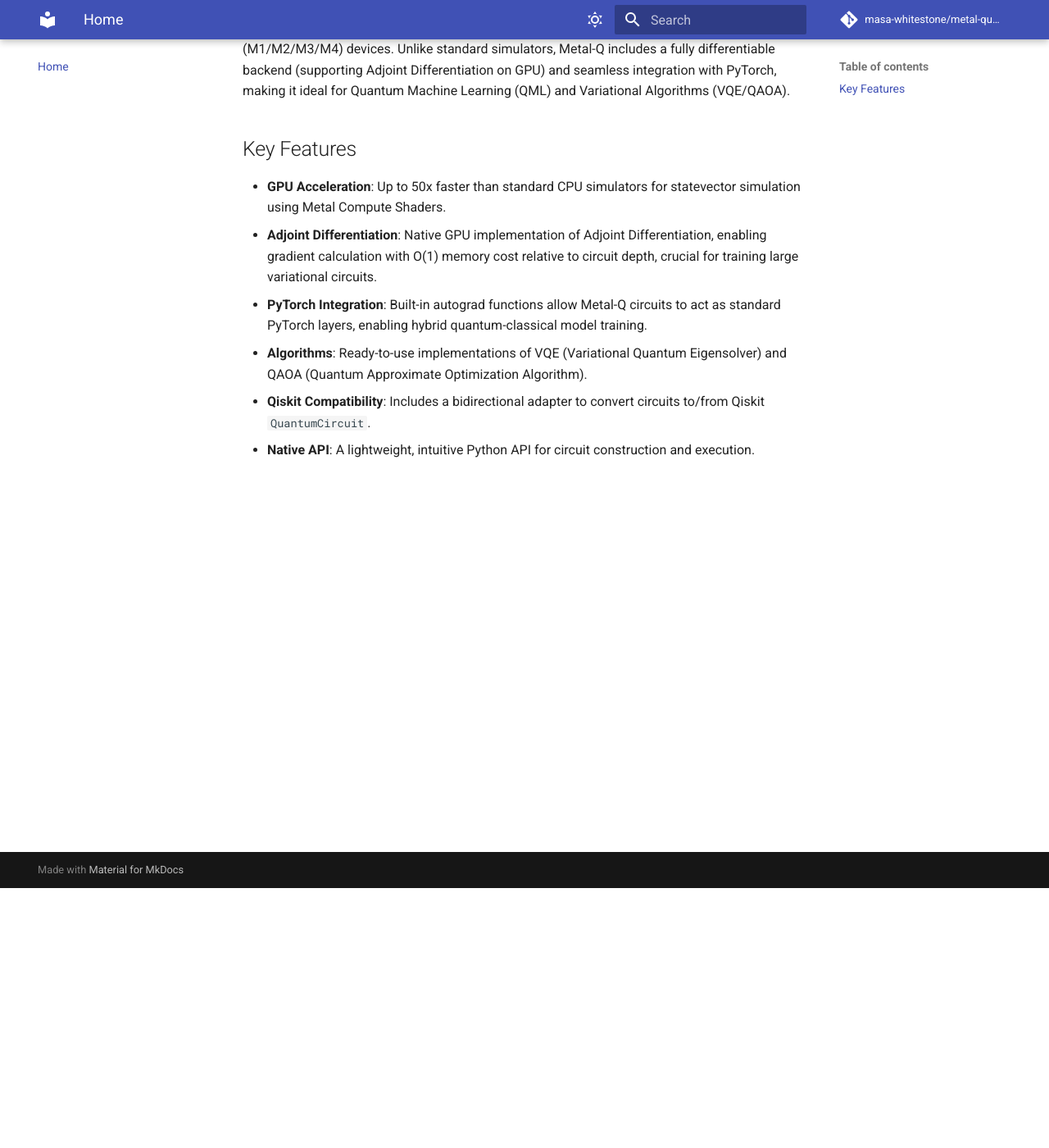
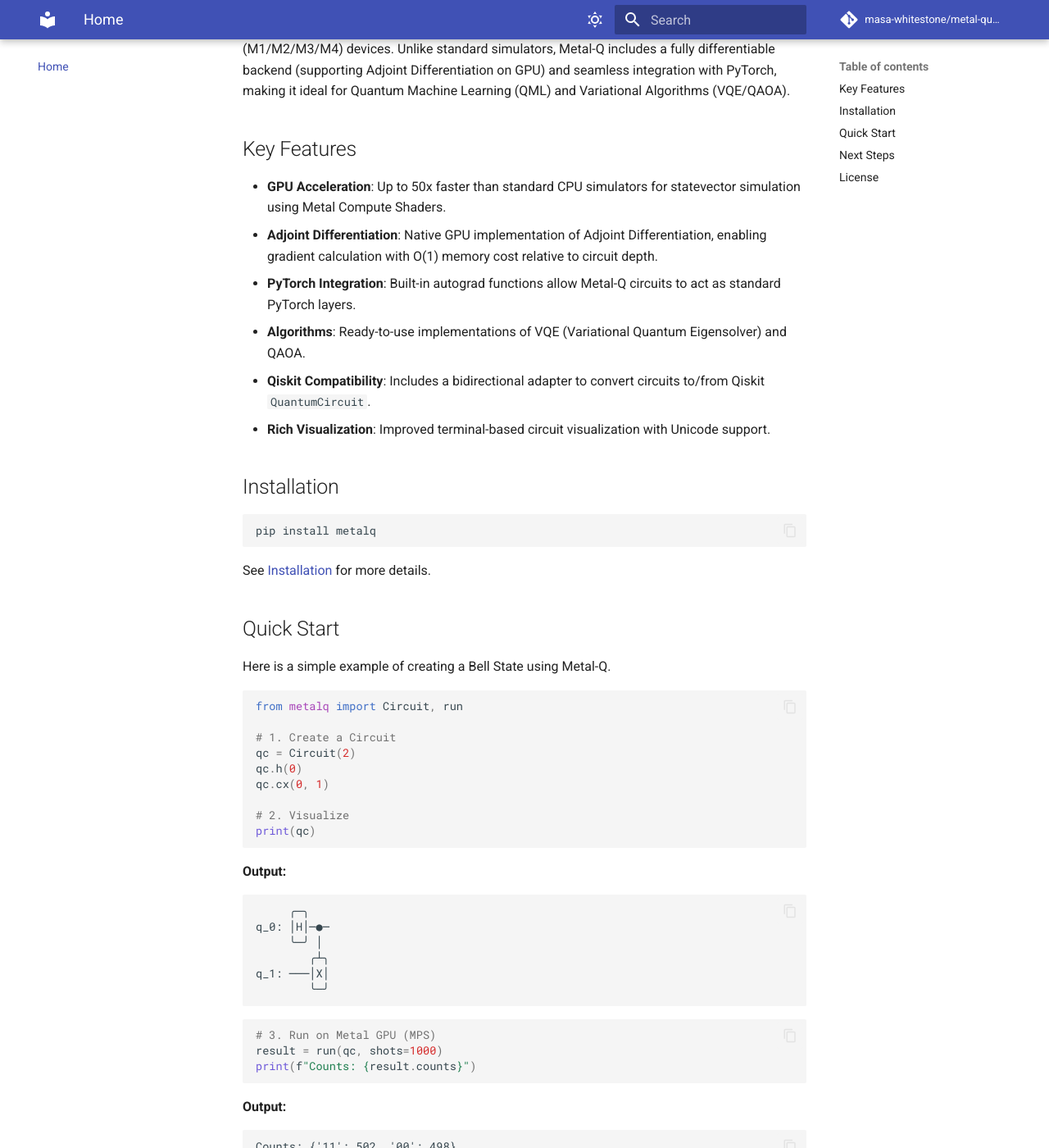
Before and after one commit to masa-whitestone/metal-quantum, an MkDocs documentation site: the page built from docs/index.md, in a window 1280 px wide and 1400 px high, scrolled down 317 px. Shown: the whole window at 82% size. Built offline with MkDocs 1.6.1 and Material for MkDocs 9.7.7, drawn with Linux system fonts in a browser that asks for light colours; comment, search, counter and statistics services are not loaded; some of the changed text lies outside the part shown.

Commit message:
Docs: Update index.md and remove redundant quickstart.md

````diff
--- a/docs/index.md
+++ b/docs/index.md
@@ -12,8 +12,64 @@
 ## Key Features
 
 *   **GPU Acceleration**: Up to 50x faster than standard CPU simulators for statevector simulation using Metal Compute Shaders.
-*   **Adjoint Differentiation**: Native GPU implementation of Adjoint Differentiation, enabling gradient calculation with O(1) memory cost relative to circuit depth, crucial for training large variational circuits.
-*   **PyTorch Integration**: Built-in autograd functions allow Metal-Q circuits to act as standard PyTorch layers, enabling hybrid quantum-classical model training.
-*   **Algorithms**: Ready-to-use implementations of VQE (Variational Quantum Eigensolver) and QAOA (Quantum Approximate Optimization Algorithm).
+*   **Adjoint Differentiation**: Native GPU implementation of Adjoint Differentiation, enabling gradient calculation with O(1) memory cost relative to circuit depth.
+*   **PyTorch Integration**: Built-in autograd functions allow Metal-Q circuits to act as standard PyTorch layers.
+*   **Algorithms**: Ready-to-use implementations of VQE (Variational Quantum Eigensolver) and QAOA.
 *   **Qiskit Compatibility**: Includes a bidirectional adapter to convert circuits to/from Qiskit `QuantumCircuit`.
-*   **Native API**: A lightweight, intuitive Python API for circuit construction and execution.
+*   **Rich Visualization**: Improved terminal-based circuit visualization with Unicode support.
+
+## Installation
+
+```bash
+pip install metalq
+```
+
+See [Installation](installation.md) for more details.
+
+## Quick Start
+
+Here is a simple example of creating a Bell State using Metal-Q.
+
+```python
+from metalq import Circuit, run
+
+# 1. Create a Circuit
+qc = Circuit(2)
+qc.h(0)
+qc.cx(0, 1)
+
+# 2. Visualize
+print(qc)
+```
+
+**Output:**
+```text
+     ╭─╮
+q_0: │H│─●─
+     ╰─╯ │
+        ╭┴╮
+q_1: ───│X│
+        ╰─╯
+```
+
+```python
+# 3. Run on Metal GPU (MPS)
+result = run(qc, shots=1000)
+print(f"Counts: {result.counts}")
+```
+
+**Output:**
+```text
+Counts: {'11': 502, '00': 498}
+```
+
+## Next Steps
+
+*   **[User Guide](user_guide/basics.md)**: Learn the basics of circuit construction and execution.
+*   **[PyTorch Integration](user_guide/pytorch.md)**: Train hybrid quantum-classical models.
+*   **[Algorithms](user_guide/algorithms.md)**: Run VQE and QAOA.
+*   **[API Reference](api/circuit.md)**: Detailed API documentation.
+
+## License
+
+MIT License. See [LICENSE](license.md) for details.
--- a/mkdocs.yml
+++ b/mkdocs.yml
@@ -43,7 +43,6 @@
 nav:
   - Home: index.md
   - Installation: installation.md
-  - Quick Start: quickstart.md
   - User Guide:
     - Basics: user_guide/basics.md
     - PyTorch Integration: user_guide/pytorch.md
````
Also changed, not shown: other parts of docs/index.md (+1 -1 lines), docs/quickstart.md (deleted, +0 -79 lines).
